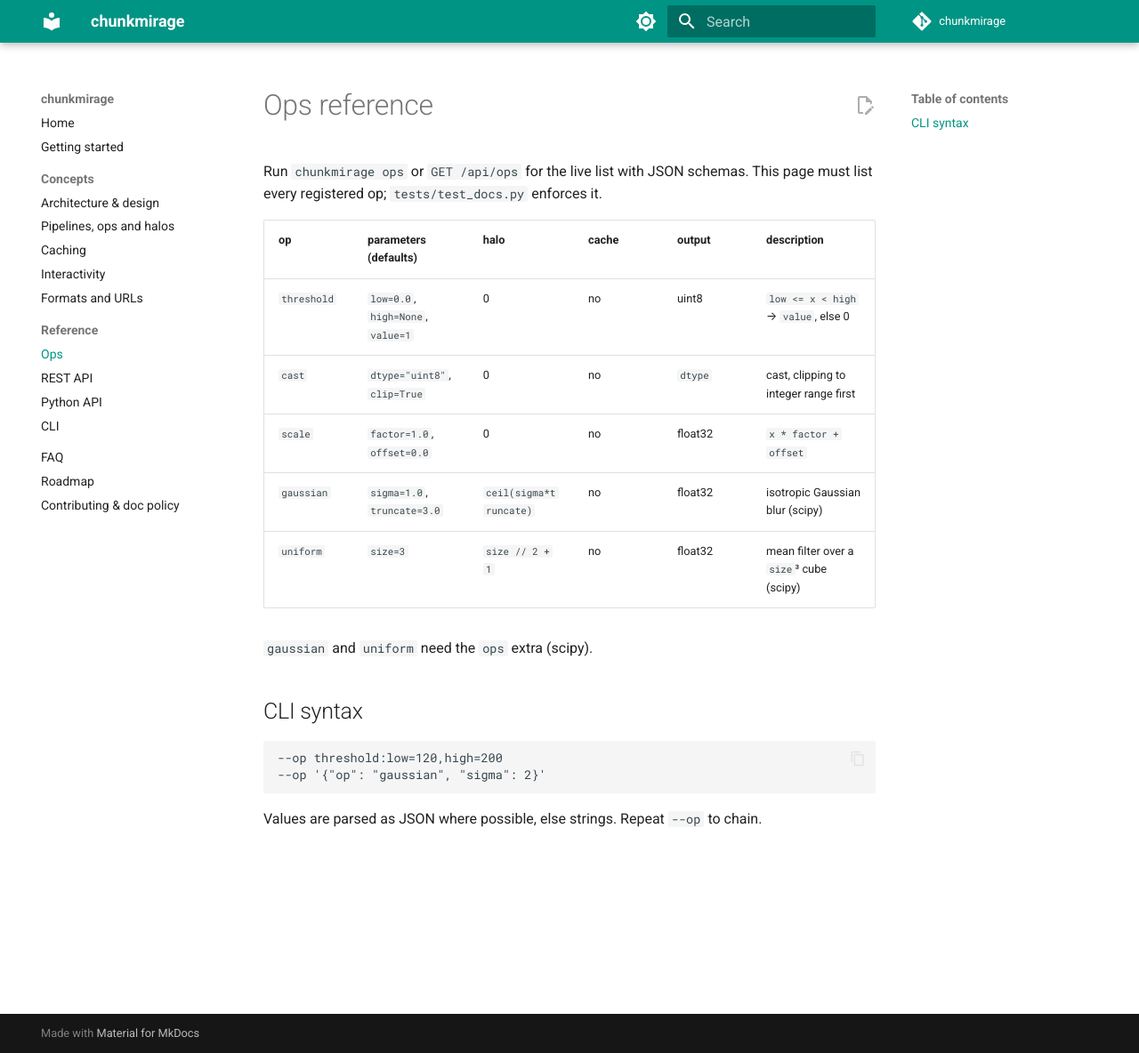
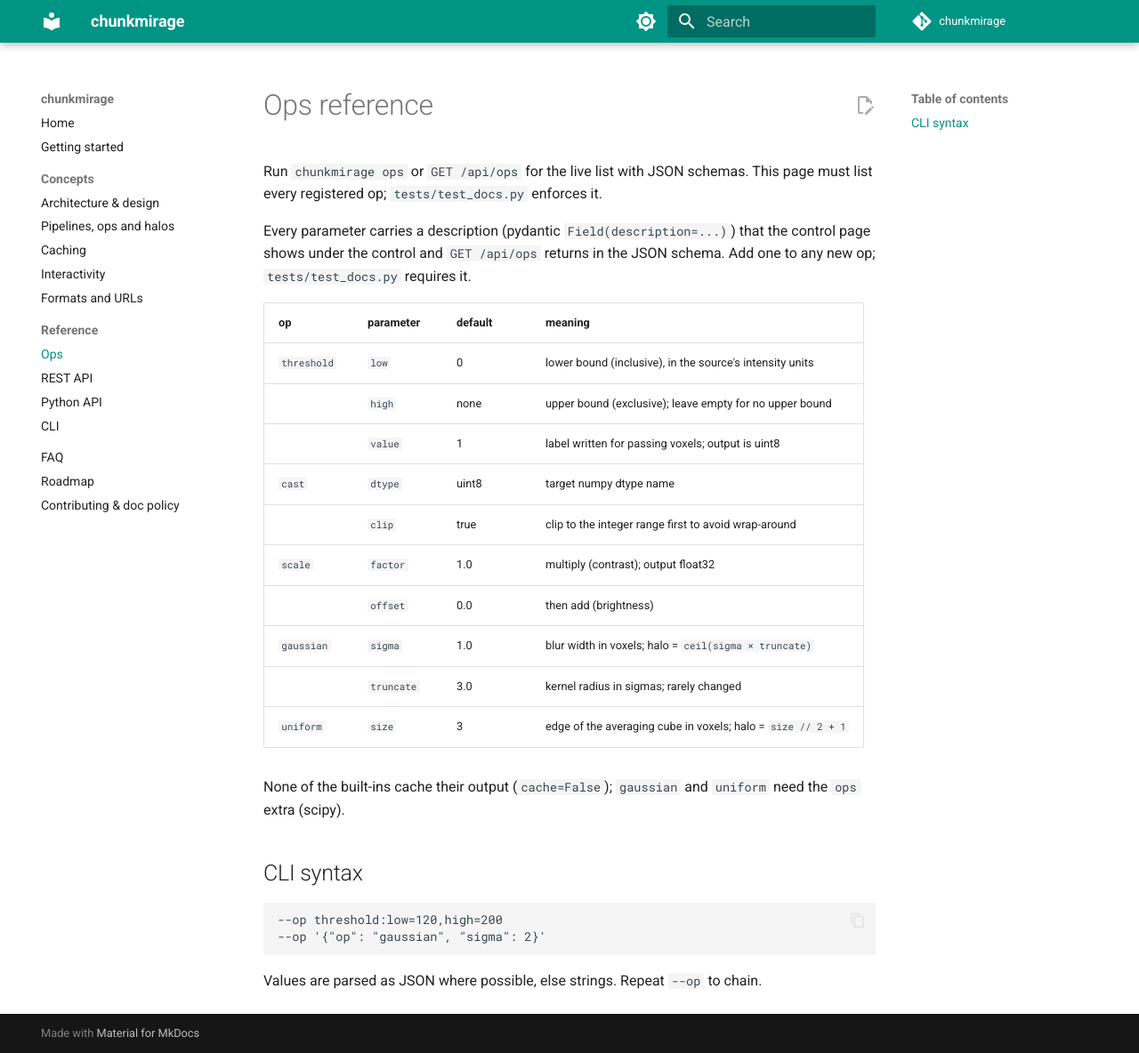
Before and after one commit to JaneliaSciComp/chunkmirage, an MkDocs documentation site: the page built from docs/reference/ops.md, in a window 1280 px wide and 1184 px high. Shown: the whole window at 89% size. Built offline with MkDocs 1.6.1 and Material for MkDocs 9.7.7, drawn with Linux system fonts in a browser that asks for light colours; comment, search, counter and statistics services are not loaded.

Commit message:
Explain op parameters in the UI; serve the raw layer by default
Every op field carries a Field(description=...) shown under its control
and in /api/ops; test_docs enforces it. Dataset responses include
ops_info (per-op halo, doc) so the page can say how much context an op
reads. --raw is now on by default (--no-raw to skip).

```diff
--- a/docs/reference/ops.md
+++ b/docs/reference/ops.md
@@ -3,15 +3,25 @@
 Run `chunkmirage ops` or `GET /api/ops` for the live list with JSON schemas. This page must
 list every registered op; `tests/test_docs.py` enforces it.
 
-| op          | parameters (defaults)                 | halo                  | cache | output  | description |
-| ----------- | ------------------------------------- | --------------------- | ----- | ------- | ----------- |
-| `threshold` | `low=0.0`, `high=None`, `value=1`     | 0                     | no    | uint8   | `low <= x < high` → `value`, else 0 |
-| `cast`      | `dtype="uint8"`, `clip=True`          | 0                     | no    | `dtype` | cast, clipping to integer range first |
-| `scale`     | `factor=1.0`, `offset=0.0`            | 0                     | no    | float32 | `x * factor + offset` |
-| `gaussian`  | `sigma=1.0`, `truncate=3.0`           | `ceil(sigma*truncate)`| no    | float32 | isotropic Gaussian blur (scipy) |
-| `uniform`   | `size=3`                              | `size // 2 + 1`       | no    | float32 | mean filter over a `size`³ cube (scipy) |
+Every parameter carries a description (pydantic `Field(description=...)`) that the control
+page shows under the control and `GET /api/ops` returns in the JSON schema. Add one to any
+new op; `tests/test_docs.py` requires it.
 
-`gaussian` and `uniform` need the `ops` extra (scipy).
+| op          | parameter   | default | meaning |
+| ----------- | ----------- | ------- | ------- |
+| `threshold` | `low`       | 0       | lower bound (inclusive), in the source's intensity units |
+|             | `high`      | none    | upper bound (exclusive); leave empty for no upper bound |
+|             | `value`     | 1       | label written for passing voxels; output is uint8 |
+| `cast`      | `dtype`     | uint8   | target numpy dtype name |
+|             | `clip`      | true    | clip to the integer range first to avoid wrap-around |
+| `scale`     | `factor`    | 1.0     | multiply (contrast); output float32 |
+|             | `offset`    | 0.0     | then add (brightness) |
+| `gaussian`  | `sigma`     | 1.0     | blur width in voxels; halo = `ceil(sigma × truncate)` |
+|             | `truncate`  | 3.0     | kernel radius in sigmas; rarely changed |
+| `uniform`   | `size`      | 3       | edge of the averaging cube in voxels; halo = `size // 2 + 1` |
+
+None of the built-ins cache their output (`cache=False`); `gaussian` and `uniform` need the
+`ops` extra (scipy).
 
 ## CLI syntax
 
```
Also changed, not shown: docs/contributing.md (+2 -1 lines), docs/getting-started.md (+3 -2 lines), docs/reference/api.md (+2 -2 lines), docs/reference/cli.md (+1 -1 lines), src/chunkmirage/static/ui.html (+11 -4 lines), 5 other files.
